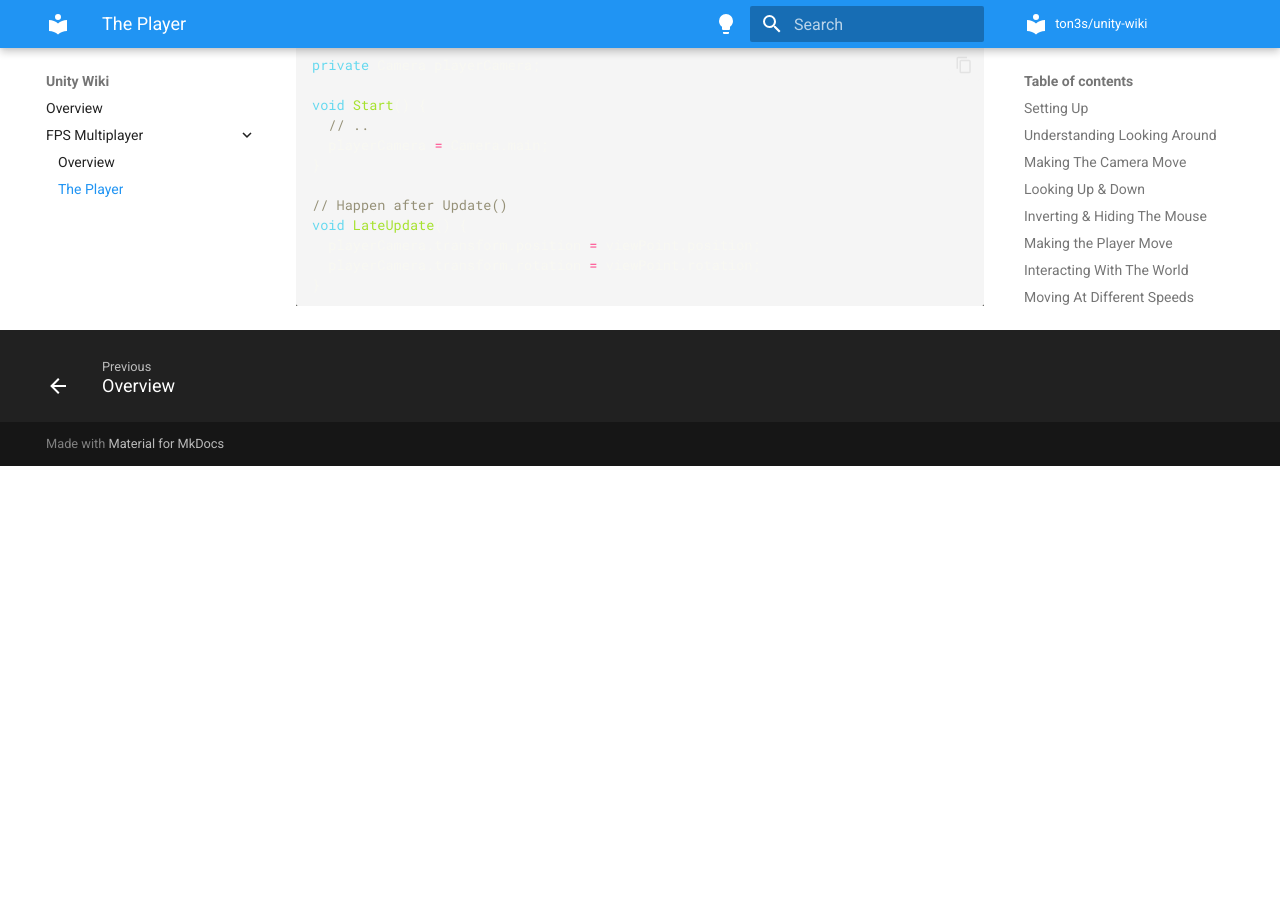
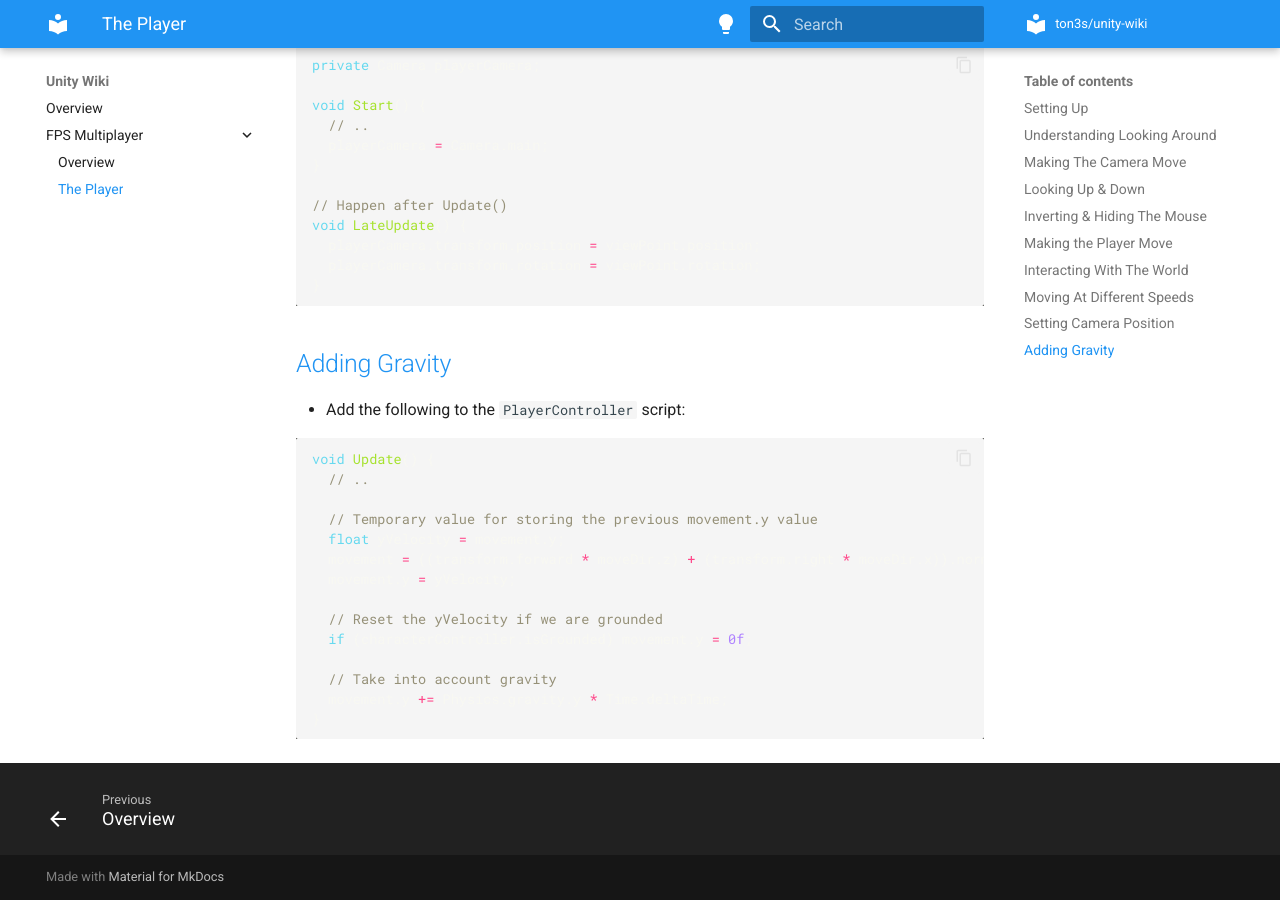
Before and after one commit to ton3s/unity-wiki, an MkDocs documentation site: the page built from docs/fps-multiplayer/the-player.md, in a window 1280 px wide and 900 px high, scrolled down 4037 px. Built offline with MkDocs 1.6.1 and Material for MkDocs 9.7.7, drawn with Linux system fonts in a browser that asks for light colours; before the commit the page ends 4503 px from its top, so only the background shows below that.

Commit message:
Add video 11

````diff
--- a/docs/fps-multiplayer/the-player.md
+++ b/docs/fps-multiplayer/the-player.md
@@ -180,3 +180,24 @@ void LateUpdate() {
   playerCamera.transform.rotation = viewPoint.rotation;
 }
 ```
+
+## [Adding Gravity](https://www.udemy.com/course/unity-online-multiplayer/learn/lecture/25987890#overview)
+
+- Add the following to the `PlayerController` script:
+
+```cs
+void Update() {
+  // ..
+
+  // Temporary value for storing the previous movement.y value
+  float yVelocity = movement.y;
+  movement = ((transform.forward * moveDir.z) + (transform.right * moveDir.x)).normalized * activeMoveSpeed;
+  movement.y = yVelocity;
+
+  // Reset the yVelocity if we are grounded
+  if (characterController.isGrounded) movement.y = 0f;
+
+  // Take into account gravity
+  movement.y += Physics.gravity.y * Time.deltaTime;
+}
+```
````
